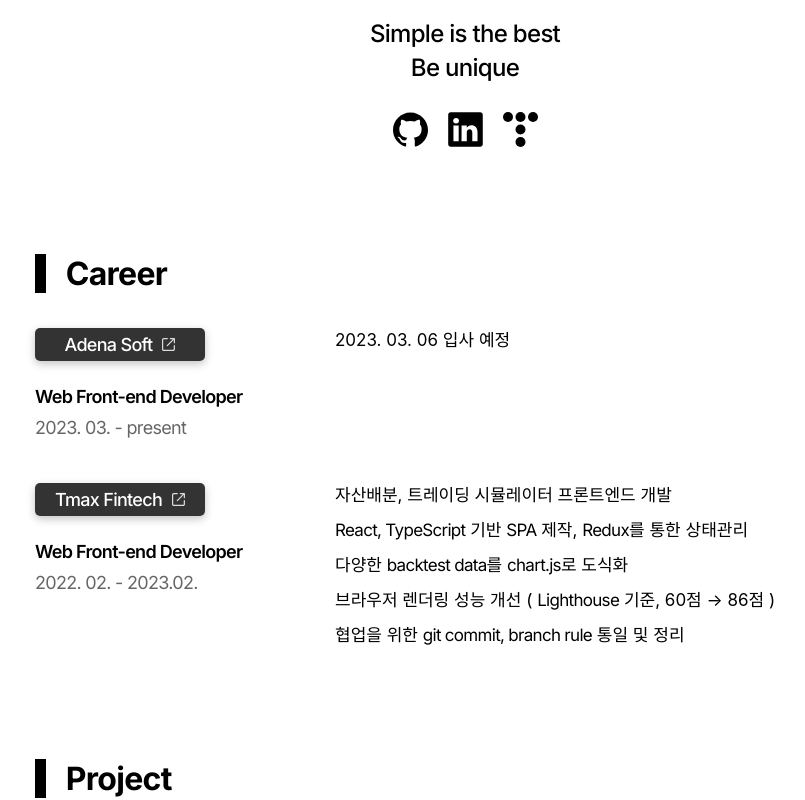
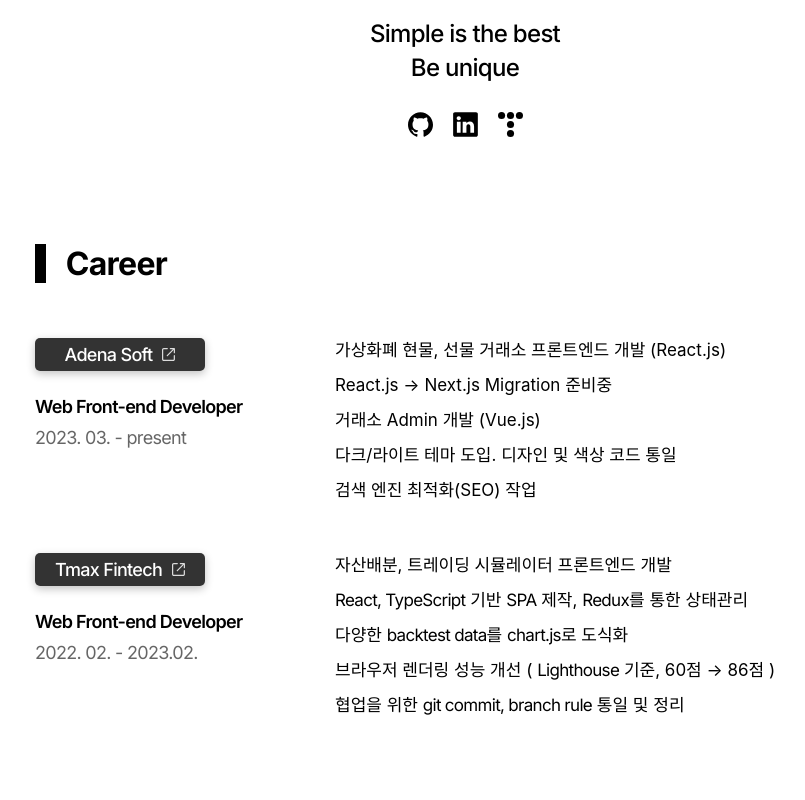
Before and after one commit to d5br5/d5br5.dev, a Next.js app: page / in a window 1280 px wide. Shown: the part 481-1281 px from the top of the page, without its empty margins (175-980 px from the left). Built offline with nearby package versions, Linux system fonts and the light colour scheme; a web font is replaced by a local one.

Commit message:
update 23.07.04

```diff
--- a/components/Career/Adena.tsx
+++ b/components/Career/Adena.tsx
@@ -11,13 +11,11 @@ const Adena = () => {
   return (
     <Content>
       <PeriodContainer>
-        <a
-          href="https://www.adenasoft.com/ko-KR"
-          target="_blank"
-          rel="noreferrer"
-        >
-          <Company title="Adena Soft" />
-        </a>
+        <Company
+          eng
+          title="Adena Soft"
+          link="https://www.adenasoft.com/ko-KR"
+        />
         <Role>
           <Eng>Web Front-end Developer</Eng>
         </Role>
@@ -26,7 +24,11 @@ const Adena = () => {
         </Period>
       </PeriodContainer>
       <DetailContainer>
-        <Desc>2023. 03. 06 입사 예정</Desc>
+        <Desc>가상화폐 현물, 선물 거래소 프론트엔드 개발 (React.js)</Desc>
+        <Desc>React.js {"→"} Next.js Migration 준비중 </Desc>
+        <Desc>거래소 Admin 개발 (Vue.js)</Desc>
+        <Desc>다크/라이트 테마 도입. 디자인 및 색상 코드 통일</Desc>
+        <Desc>검색 엔진 최적화(SEO) 작업</Desc>
       </DetailContainer>
     </Content>
   );
--- a/components/Career/Company.tsx
+++ b/components/Career/Company.tsx
@@ -1,8 +1,15 @@
 import { BlackBox, Eng } from "@styles/context";
 import Image from "next/image";
 
-const Company = ({ title }: { title: string }) => {
-  return (
+interface Props {
+  title: string;
+  link?: string;
+  eng?: boolean;
+}
+
+const Company = ({ title, link, eng }: Props) => {
+  return link ? (
+    <a href={link} target="_blank" rel="noreferrer">
       <BlackBox>
         <Eng>{title}</Eng>
         <Image
@@ -12,6 +19,13 @@ const Company = ({ title }: { title: string }) => {
           alt="external_link"
         />
       </BlackBox>
+    </a>
+  ) : eng ? (
+    <BlackBox>
+      <Eng>{title}</Eng>
+    </BlackBox>
+  ) : (
+    <BlackBox>{title}</BlackBox>
   );
 };
 
--- a/components/Career/Tmax.tsx
+++ b/components/Career/Tmax.tsx
@@ -11,13 +11,11 @@ const Tmax = () => {
   return (
     <Content>
       <PeriodContainer>
-        <a
-          href="https://www.notion.so/TmaxFintech-Company-854af3505e0b4a2e8701cae47da7bdbd"
-          target="_blank"
-          rel="noreferrer"
-        >
-          <Company title="Tmax Fintech" />
-        </a>
+        <Company
+          eng
+          title="Tmax Fintech"
+          link="https://www.notion.so/TmaxFintech-Company-854af3505e0b4a2e8701cae47da7bdbd"
+        />
         <Role>
           <Eng>Web Front-end Developer</Eng>
         </Role>
@@ -26,17 +24,19 @@ const Tmax = () => {
         </Period>
       </PeriodContainer>
       <DetailContainer>
+        <Desc>자산배분, 트레이딩 시뮬레이터 프론트엔드 개발</Desc>
         <Desc>
-          자산배분, 트레이딩 시뮬레이터 프론트엔드 개발
-          <br />
           <Eng>React, TypeScript</Eng> 기반 <Eng>SPA</Eng> 제작,{" "}
           <Eng>Redux</Eng>를 통한 상태관리
-          <br />
+        </Desc>
+        <Desc>
           다양한 <Eng>backtest data</Eng>를 <Eng>chart.js</Eng>로 도식화
-          <br />
+        </Desc>
+        <Desc>
           브라우저 렌더링 성능 개선 ( <Eng>Lighthouse</Eng> 기준, 60점 {"→"}{" "}
           86점 )
-          <br />
+        </Desc>
+        <Desc>
           협업을 위한 <Eng>git commit, branch rule</Eng> 통일 및 정리
         </Desc>
       </DetailContainer>
--- a/components/Career/index.tsx
+++ b/components/Career/index.tsx
@@ -1,4 +1,5 @@
 import { H2, Eng } from "@styles/context";
+import styled from "styled-components";
 
 import Tmax from "./Tmax";
 import Adena from "./Adena";
@@ -9,10 +10,18 @@ const Career = () => {
       <H2>
         <Eng>Career</Eng>
       </H2>
-      <Adena />
-      <Tmax />
+      <CompanyWrapper>
+        <Adena />
+        <Tmax />
+      </CompanyWrapper>
     </div>
   );
 };
 
+const CompanyWrapper = styled.div`
+  display: flex;
+  flex-direction: column;
+  gap: 20px;
+`;
+
 export default Career;
--- a/components/Footer/SNS.tsx
+++ b/components/Footer/SNS.tsx
@@ -12,7 +12,7 @@ const SNS = ({ href, src, title, size }: Props) => {
   return (
     <Contact>
       <a href={href} target="_blank" rel="noopener noreferrer">
-        <Image src={src} width="90px" height="90px" alt={`contact_${title}`} />
+        <Image src={src} width="70px" height="70px" alt={`contact_${title}`} />
       </a>
     </Contact>
   );
--- a/components/Footer/index.tsx
+++ b/components/Footer/index.tsx
@@ -51,8 +51,8 @@ const Footer = () => {
               <Contact>
                 <Image
                   src="/contact/gmail.svg"
-                  width="70px"
-                  height="70px"
+                  width="40px"
+                  height="40px"
                   alt="contact_gmail"
                 />
               </Contact>
--- a/components/History/index.tsx
+++ b/components/History/index.tsx
@@ -1,5 +1,6 @@
 import { H2, Desc, Eng, Period, BlackBox } from "@styles/context";
 import { Card, CardBox, TitleBox, DetailBox } from "@styles/history";
+import Company from "@components/Career/Company";
 
 const History = () => {
   return (
@@ -10,7 +11,7 @@ const History = () => {
       <CardBox>
         <Card>
           <TitleBox>
-						<BlackBox>서울대학교</BlackBox>
+            <Company title="서울대학교" />
             <Period>
               <Eng>2015. 03. - 2022. 02.</Eng>
             </Period>
--- a/components/Title/index.tsx
+++ b/components/Title/index.tsx
@@ -3,19 +3,6 @@ import { H1, MiniTitle, Eng } from "@styles/context";
 import { Contact, ContactList } from "@styles/footer";
 import Image from "next/image";
 import styled from "styled-components";
-
-const ImgBox = styled.div`
-  width: 300px;
-  height: 300px;
-  margin: 0 auto;
-  border-radius: 150px;
-  overflow: hidden;
-  box-shadow: rgba(0, 0, 0, 0.35) 0px 5px 15px;
-
-  &:hover {
-    border: 4px black solid;
-  }
-`;
 
 const Intro = () => {
   return (
@@ -59,4 +46,17 @@ const Intro = () => {
   );
 };
 
+const ImgBox = styled.div`
+  width: 300px;
+  height: 300px;
+  margin: 0 auto;
+  border-radius: 150px;
+  overflow: hidden;
+  box-shadow: rgba(0, 0, 0, 0.35) 0px 5px 15px;
+
+  &:hover {
+    border: 4px black solid;
+  }
+`;
+
 export default Intro;
--- a/styles/career.tsx
+++ b/styles/career.tsx
@@ -11,7 +11,7 @@ export const PeriodContainer = styled.div`
 export const DetailContainer = styled.div`
   display: flex;
   flex-direction: column;
-	gap: 10px;
+
   font-size: 18px;
 `;
 
--- a/styles/footer.tsx
+++ b/styles/footer.tsx
@@ -36,14 +36,14 @@ export const ContactList = styled.div`
 `;
 
 export const Contact = styled.div`
-  width: 35px;
-  height: 35px;
+  width: 25px;
+  height: 25px;
   cursor: pointer;
 `;
 
 export const ImgBox = styled.div`
-  width: 60px;
-  height: 60px;
+  width: 50px;
+  height: 50px;
   border-radius: 50px;
   overflow: hidden;
 `;
```
Lines whose indentation alone changed are shown as unchanged.
